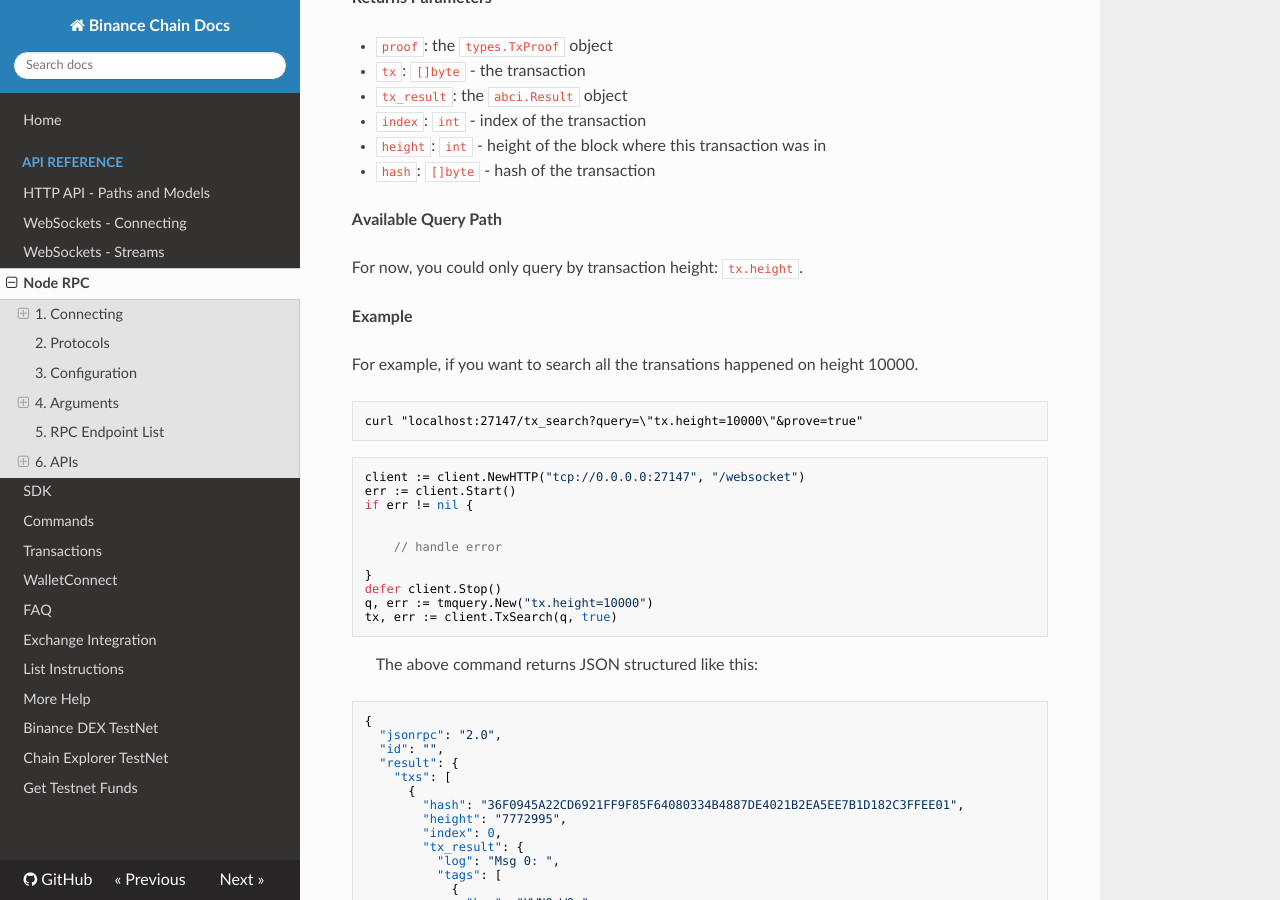
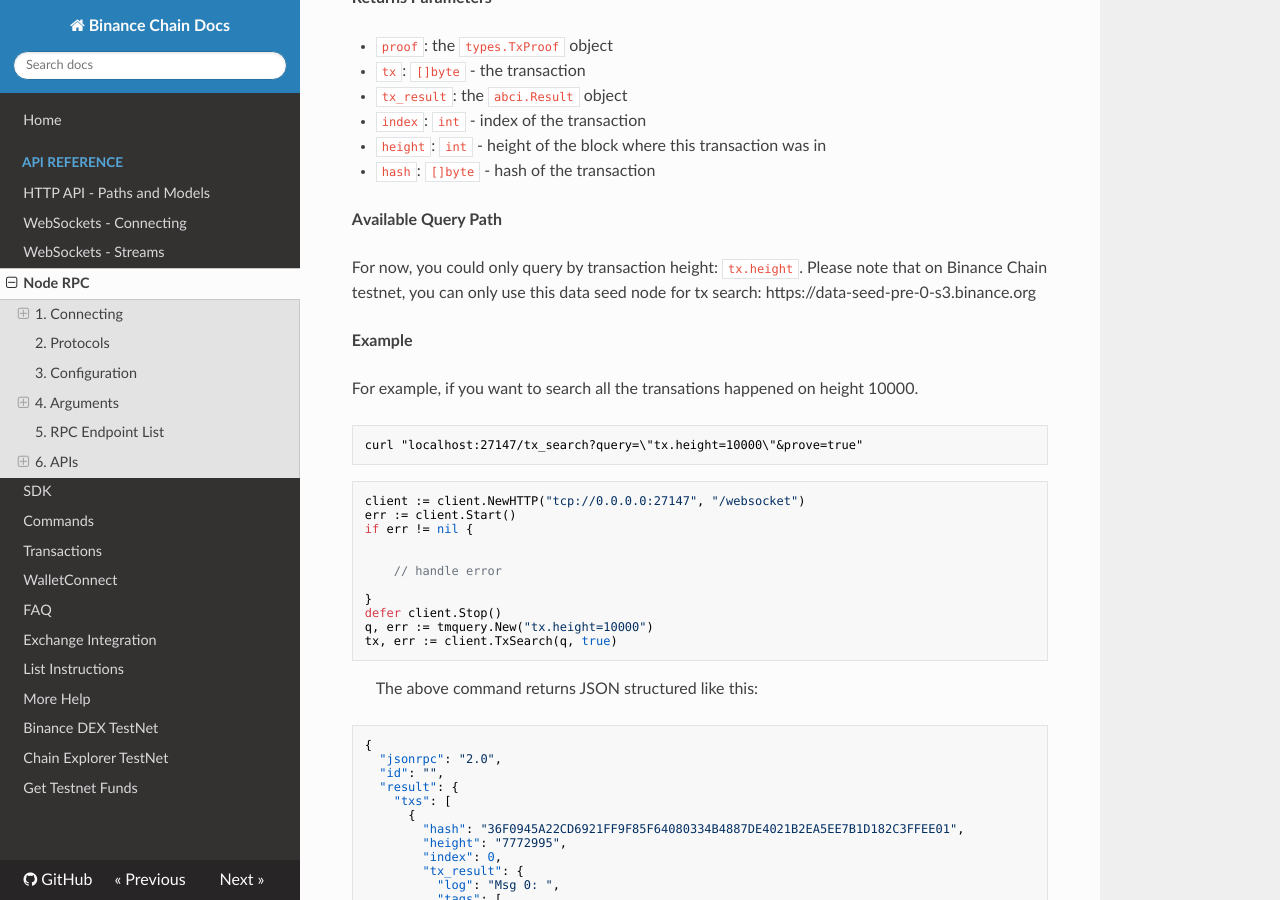
Before and after one commit to yash-sharma1/docs-site, an MkDocs documentation site: the page built from docs/api-reference/node-rpc.md, in a window 1280 px wide and 900 px high, scrolled down 37112 px. Built offline with MkDocs 1.6.1, drawn with Linux system fonts in a browser that asks for light colours; nearby versions of some CDN libraries.

Commit message:
add data seed info (#95)

```diff
--- a/docs/api-reference/node-rpc.md
+++ b/docs/api-reference/node-rpc.md
@@ -2352,7 +2352,7 @@
 
 **Available Query Path**
 
-For now, you could only query by transaction height: `tx.height`.
+For now, you could only query by transaction height: `tx.height`. Please note that on Binance Chain testnet, you can only use this data seed node for tx search: https://data-seed-pre-0-s3.binance.org
 
 **Example**
 
```
